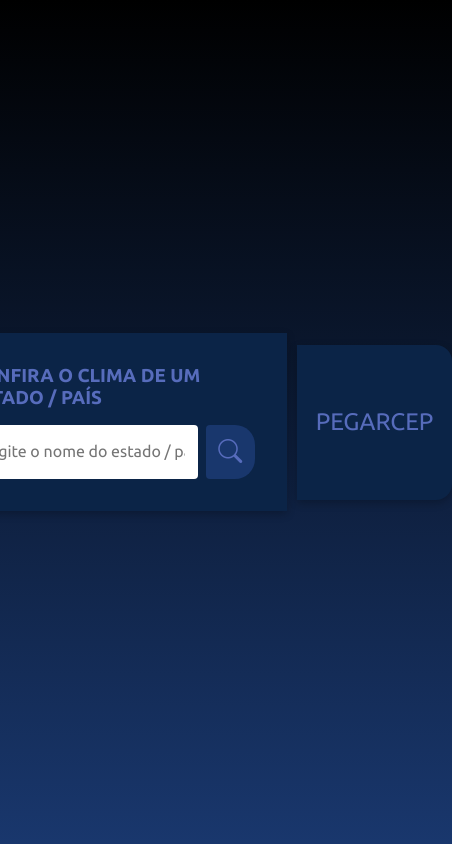
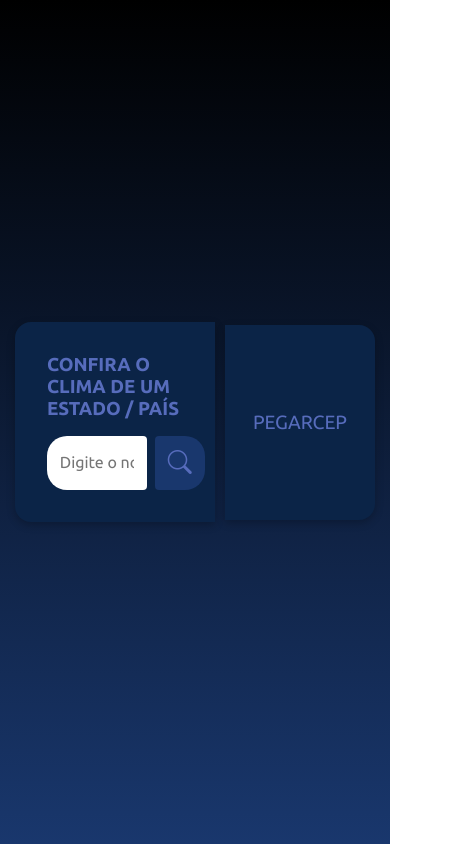
Before and after one commit to VINICIUS0098876/ProjetoAPI, a plain HTML site: page index.html in a window 390 px wide. Shown: the whole page, 452 px wide, since content can reach past the window. Drawn offline with nearby package versions, Linux system fonts and the light colour scheme.

Commit message:
Add files via upload

```diff
--- a/style.css
+++ b/style.css
@@ -165,3 +165,60 @@ footer button a:hover{
     color: #A5D7E8;
     transform: scale(1.1)
 }
+
+
+
+
+@media screen and (max-width: 667px) {
+
+    .container{
+        width: 200px;
+        background-color: #0B2447;
+        box-shadow: rgb(0, 0, 0, 0.24) 0px 3px 8px;
+        padding: 2rem;
+         color: #576CBC;
+         border-top-left-radius: 1rem;
+         border-bottom-left-radius: 1rem;
+
+    }
+
+    footer button{
+
+        height: 195px;
+        width: 150px;
+        margin-left: 10px;
+        background-color: #0B2447;
+        box-shadow: rgb(0, 0, 0, 0.24) 0px 3px 8px;
+        border: none;
+        padding: 10px;
+        font-size: 1.2rem;
+        border-top-right-radius: 1rem;
+        border-bottom-right-radius: 1rem;
+    }
+
+    .form button{
+        padding: .8rem;
+            min-height: 50px;
+            margin-left: 8px;
+            background-color: #19376D;
+            color: #576CBC;
+            border: none;
+            border-radius: 4px;
+            cursor: pointer;
+            font-size: 1.5rem;
+            transition: .2s ;
+            border-end-end-radius: 20px;
+            border-top-right-radius: 20px;
+    }
+
+    .form input{
+        width: 100px;
+        padding: .8rem;
+        border: none;
+        flex: 1;
+        border-radius: 4px;
+        outline: none;
+        border-bottom-left-radius: 20px;
+        border-top-left-radius: 20px;
+    }
+}
--- a/style2.css
+++ b/style2.css
@@ -96,7 +96,7 @@ main{
 }
 
 
-footer{
+/* footer{
     display: flex;
     justify-content: center;
     align-items: center;
@@ -128,4 +128,25 @@ footer span a:hover{
     color: #A5D7E8;
     transform: scale(1.1);
     text-decoration: underline;
+} */
+
+@media screen and (max-width: 667px){
+    .navbar ul{
+        font-size: 15px;
+    }
+    header h1{
+        font-size: 20px;
+    }
+
+    footer{
+        display: flex;
+        justify-content: center;
+        align-items: center;
+       height: 100px;
+       width: 500px;
+       font-size: 16px;
+        background-color: #19376D;
+        border-top-right-radius: 30px;
+        border-bottom-right-radius: 30px;
+    }
 }
```
Also changed, not shown: index2.html (+3 -3 lines).
